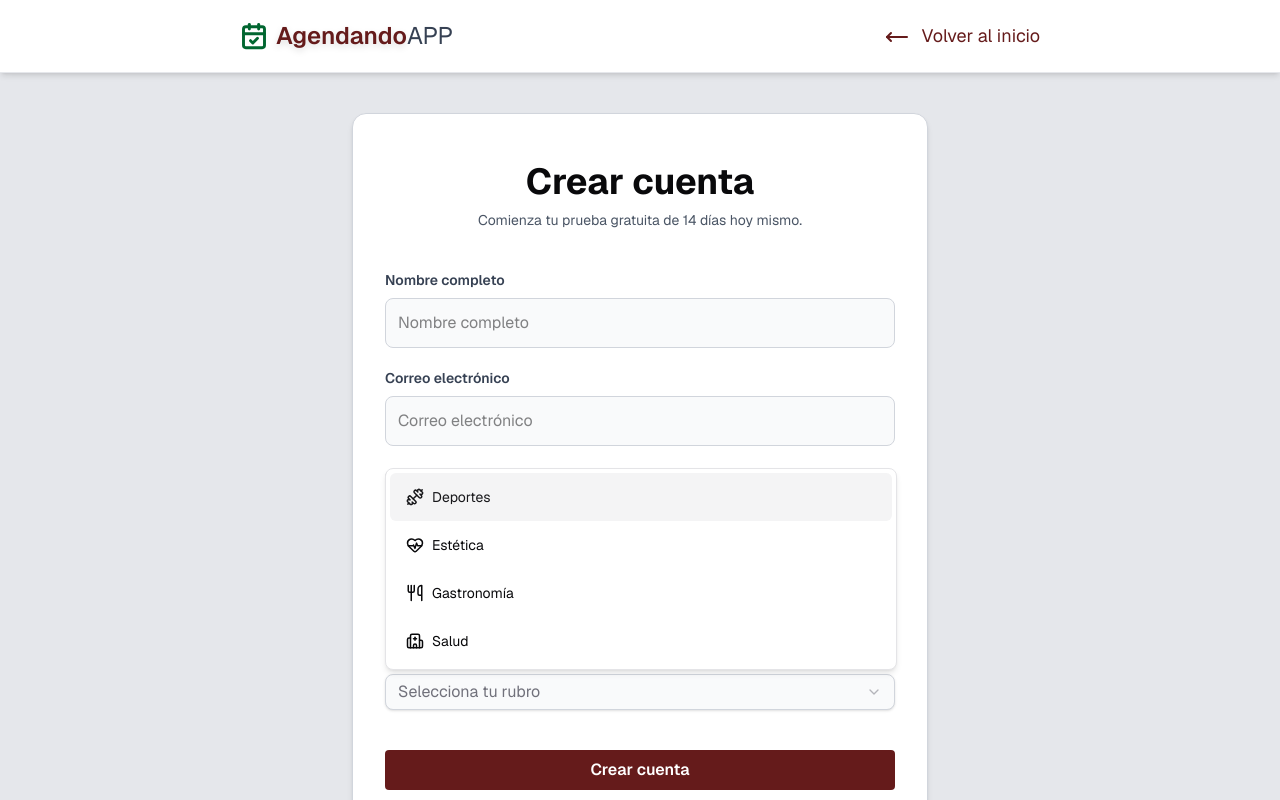
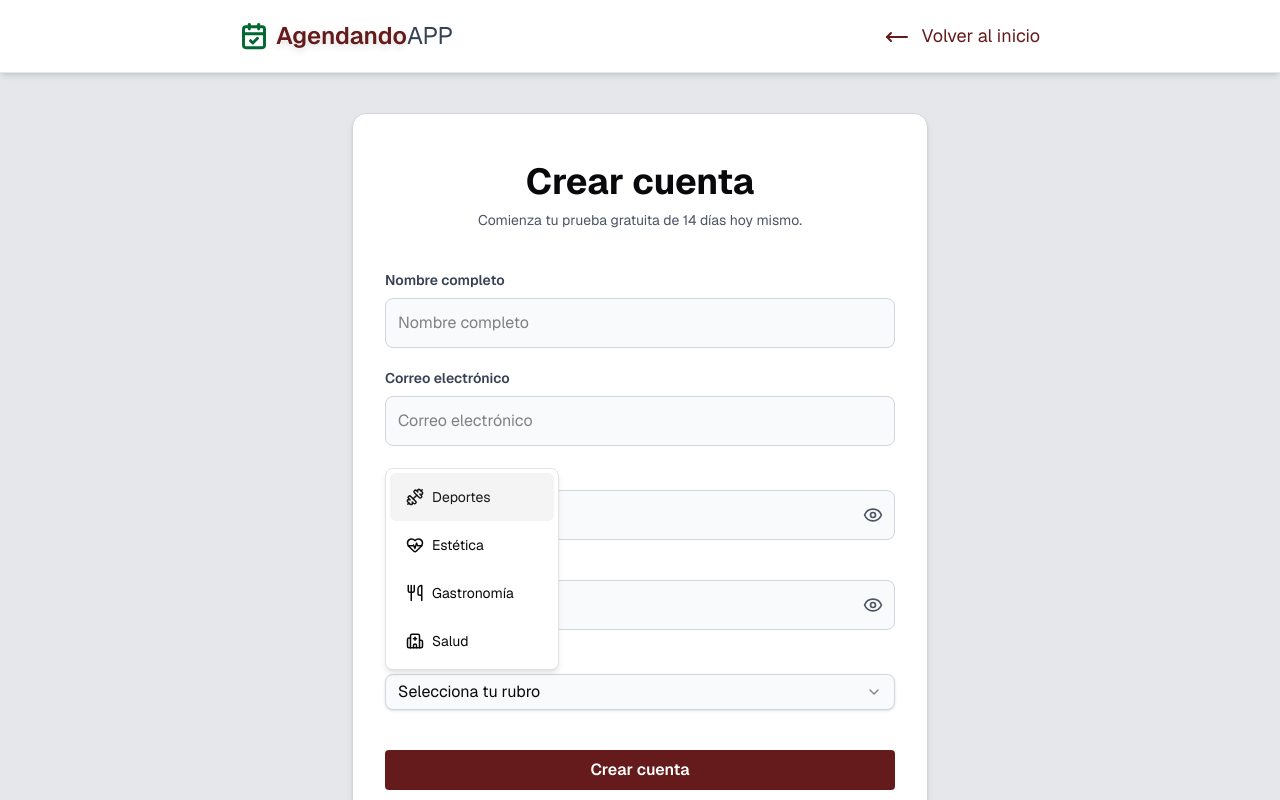
Before and after one commit to alanVelazquez14/agendando-app, a Next.js app in the folder client/: page /register in a window 1280 px wide. Both pictures are taken after a click on the button "Selecciona tu rubro". Shown: the top 800 px of the page. Built offline with nearby package versions, Linux system fonts and the light colour scheme.

Commit message:
feat: modificaciones en el select de register

```diff
--- a/client/src/components/ui/select.tsx
+++ b/client/src/components/ui/select.tsx
@@ -19,7 +19,7 @@ const SelectTrigger = React.forwardRef<
   <SelectPrimitive.Trigger
     ref={ref}
     className={cn(
-      "flex h-9 w-full items-center justify-between whitespace-nowrap rounded-md border border-input bg-transparent px-3 py-2 text-sm shadow-sm ring-offset-background data-[placeholder]:text-muted-foreground focus:outline-none focus:ring-1 focus:ring-ring disabled:cursor-not-allowed disabled:opacity-50 [&>span]:line-clamp-1",
+      "flex h-9 w-full items-center justify-between whitespace-nowrap rounded-md border border-input bg-transparent px-3 py-2 text-sm shadow-sm ring-offset-background focus:outline-none focus:ring-1 focus:ring-ring disabled:cursor-not-allowed disabled:opacity-50 [&>span]:line-clamp-1",
       className
     )}
     {...props}
@@ -75,7 +75,7 @@ const SelectContent = React.forwardRef<
     <SelectPrimitive.Content
       ref={ref}
       className={cn(
-        "relative z-50 max-h-[--radix-select-content-available-height] min-w-[8rem] overflow-y-auto overflow-x-hidden rounded-md border bg-popover text-popover-foreground shadow-md data-[state=open]:animate-in data-[state=closed]:animate-out data-[state=closed]:fade-out-0 data-[state=open]:fade-in-0 data-[state=closed]:zoom-out-95 data-[state=open]:zoom-in-95 data-[side=bottom]:slide-in-from-top-2 data-[side=left]:slide-in-from-right-2 data-[side=right]:slide-in-from-left-2 data-[side=top]:slide-in-from-bottom-2 origin-[--radix-select-content-transform-origin]",
+        "relative z-50 max-h-[--radix-select-content-available-height] overflow-y-auto overflow-x-hidden rounded-md border bg-popover text-popover-foreground shadow-md data-[state=open]:animate-in data-[state=closed]:animate-out data-[state=closed]:fade-out-0 data-[state=open]:fade-in-0 data-[state=closed]:zoom-out-95 data-[state=open]:zoom-in-95 data-[side=bottom]:slide-in-from-top-2 data-[side=left]:slide-in-from-right-2 data-[side=right]:slide-in-from-left-2 data-[side=top]:slide-in-from-bottom-2 origin-[--radix-select-content-transform-origin]",
         position === "popper" &&
           "data-[side=bottom]:translate-y-1 data-[side=left]:-translate-x-1 data-[side=right]:translate-x-1 data-[side=top]:-translate-y-1",
         className
@@ -88,7 +88,7 @@ const SelectContent = React.forwardRef<
         className={cn(
           "p-1",
           position === "popper" &&
-            "h-[var(--radix-select-trigger-height)] w-full min-w-[var(--radix-select-trigger-width)]"
+            " w-full"
         )}
       >
         {children}
@@ -118,7 +118,7 @@ const SelectItem = React.forwardRef<
   <SelectPrimitive.Item
     ref={ref}
     className={cn(
-      "relative flex w-full cursor-default select-none items-center rounded-sm py-1.5 pl-2 pr-8 text-sm outline-none focus:bg-accent focus:text-accent-foreground data-[disabled]:pointer-events-none data-[disabled]:opacity-50",
+      "relative flex w-full cursor-default select-none items-center rounded-sm py-1.5 pl-2 pr-8 text-sm outline-none focus:bg-accent focus:text-accent-foreground data-",
       className
     )}
     {...props}
```
